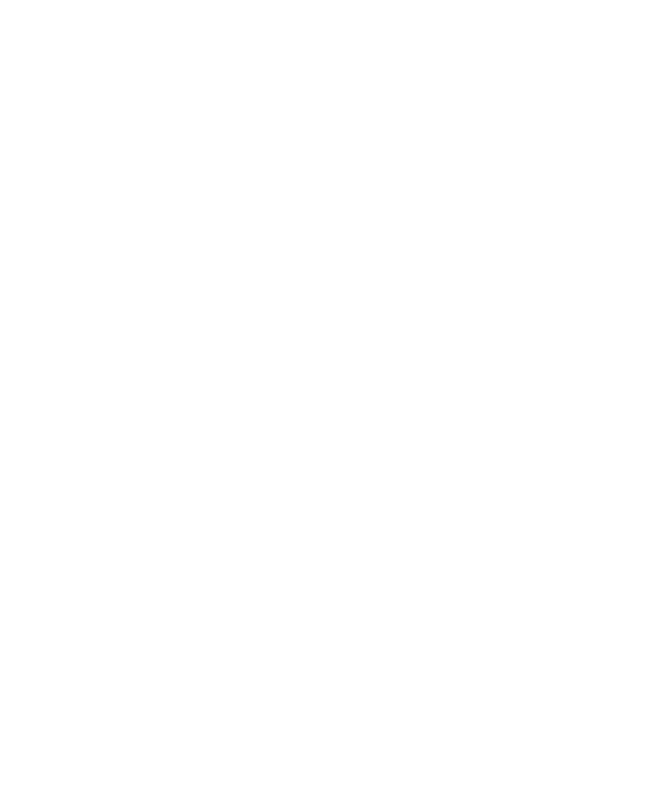
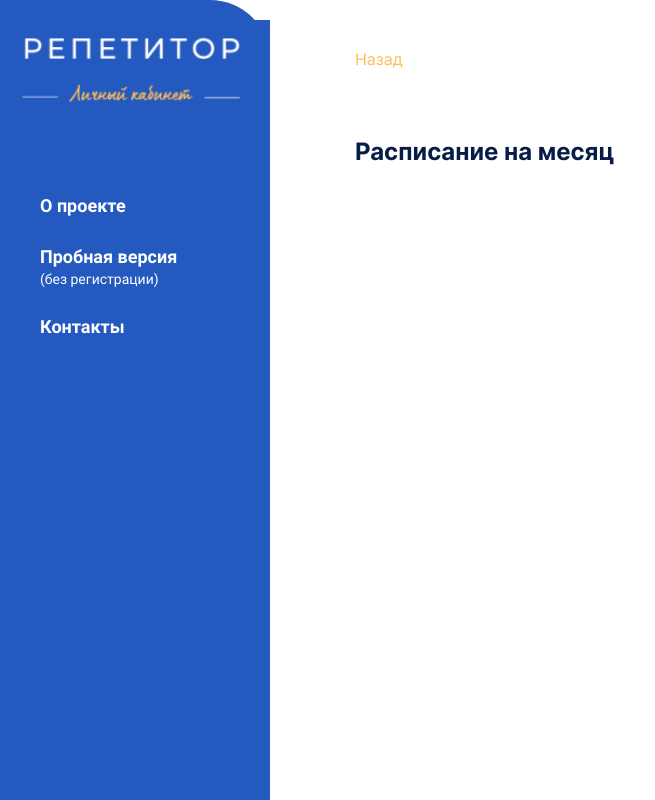
Before and after one commit to TutorOffice/TutorOffice-frontend, a React (Create React App) app: page /calendar in a window 1280 px wide. Before the commit this address had no page. Shown: the top 800 px of the page, without its empty margins (0-655 px from the left). Built offline with nearby package versions, Linux system fonts and the light colour scheme.

Commit message:
feat: начало верстки календаря

```diff
--- a/src/components/app/App.tsx
+++ b/src/components/app/App.tsx
@@ -10,6 +10,7 @@
 import Register from '../../pages/register/Register';
 import TutorOffice from '../../pages/tutorOffice/TutorOffice';
 import NoLesson from '../../pages/noLesson/NoLesson';
+import Calendar from '../../pages/calendar/Calendar';
 
 const App = () => {
   return (
@@ -25,6 +26,7 @@
       <Route path='/tutor-office' element={<TutorOffice />} />
       <Route path='/profile' element={<Profile />} />
       <Route path='/no-lesson' element={<NoLesson />} />
+      <Route path='/calendar' element={<Calendar />} />
     </Routes>
   );
 };
--- /dev/null
+++ b/src/pages/calendar/Calendar.module.css
@@ -0,0 +1,17 @@
+.calendar {
+}
+
+.calendar__backBtn {
+  margin-bottom: 70px;
+  align-self: flex-start;
+  color: var(--orange);
+  transition: color 0.3s ease-in-out;
+}
+
+.calendar__backBtn:hover {
+  color: var(--orange-hover);
+}
+
+.calendar__backBtn:active {
+  color: var(--orange-pressed);
+}
--- /dev/null
+++ b/src/pages/calendar/Calendar.tsx
@@ -0,0 +1,23 @@
+import s from './Calendar.module.css';
+import { useNavigate } from 'react-router-dom';
+import Layout from '../../components/layout/Layout';
+
+const Calendar = () => {
+  const navigate = useNavigate();
+  const goBack = () => {
+    navigate(-1);
+  };
+
+  return (
+    <Layout>
+      <section className={s.calendar}>
+        <button className={s.calendar__backBtn} onClick={goBack}>
+          Назад
+        </button>
+        <h2 className={s.calendar__title}>Расписание на месяц</h2>
+      </section>
+    </Layout>
+  );
+};
+
+export default Calendar;
```
